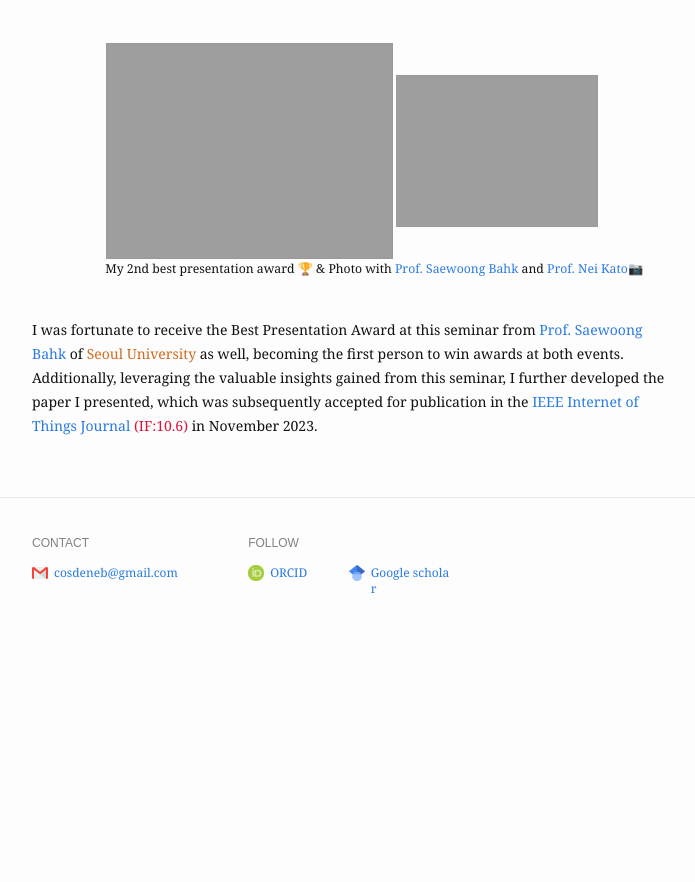
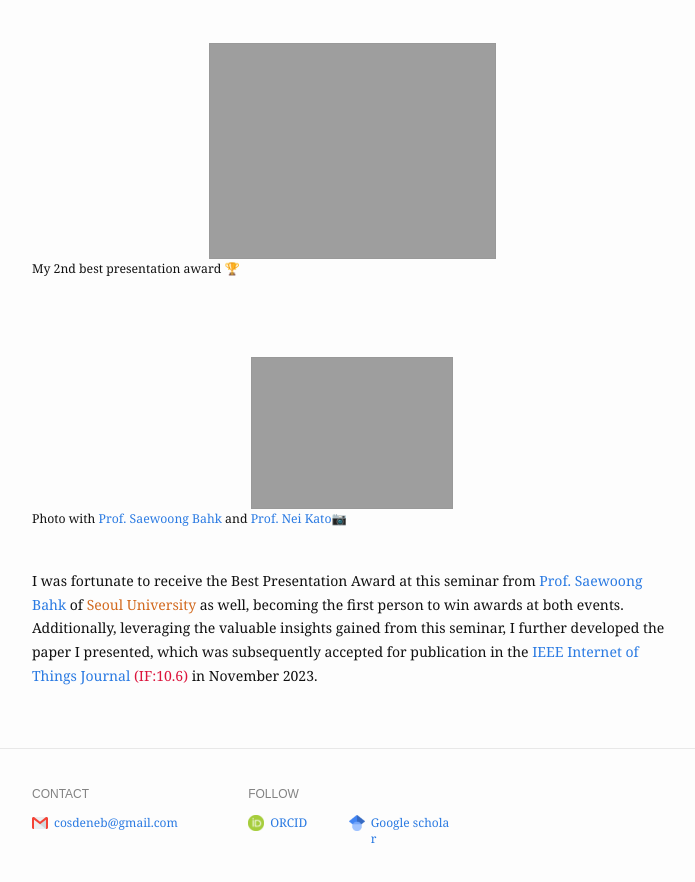
Before and after one commit to cosdeneb/cosdeneb.github.io, a Jekyll site: the page built from _posts/2022-12-26-A3.md, in a window 1280 px wide and 900 px high, scrolled down 1530 px. Shown: the top 882 px of the window, without its empty margins (288-983 px from the left). Built offline with Jekyll 4.4.1, drawn with Linux system fonts in a browser that asks for light colours; before the commit the page ends 2182 px from its top, so only the background shows below that.

Commit message:
Update 2022-12-26-A3.md

```diff
--- a/_posts/2022-12-26-A3.md
+++ b/_posts/2022-12-26-A3.md
@@ -35,11 +35,18 @@ Two months later, the A3 Foresight Program held its 2nd international joint semi
 <br/>
 <div style="text-align : center;">
   <img src="{{ "/assets/img/content/a3/gangnam_won.jpg" | absolute_url }}" width=285 class="post-pic"/>
+</div>
+<figcaption>
+  My 2nd best presentation award 🏆
+</figcaption>
+<br/>
+
+<br/>
+<div style="text-align : center;">
   <img src="{{ "/assets/img/content/a3/gangnam1.jpg" | absolute_url }}" width=200 class="post-pic"/>
 </div>
 <figcaption>
-  &nbsp;&nbsp;&nbsp;&nbsp;&nbsp;&nbsp;&nbsp;&nbsp;&nbsp;&nbsp;&nbsp;&nbsp;&nbsp;&nbsp;&nbsp;&nbsp;&nbsp;&nbsp;&nbsp;&nbsp;&nbsp;&nbsp;
-  My 2nd best presentation award 🏆 & Photo with <a href="https://scholar.google.com/citations?user=QQ8diWkAAAAJ&hl=ko&oi=ao">Prof. Saewoong Bahk</a> and <a href="https://scholar.google.com/citations?user=LfLfZXEAAAAJ&hl=ko&oi=ao">Prof. Nei Kato</a>📷
+  Photo with <a href="https://scholar.google.com/citations?user=QQ8diWkAAAAJ&hl=ko&oi=ao">Prof. Saewoong Bahk</a> and <a href="https://scholar.google.com/citations?user=LfLfZXEAAAAJ&hl=ko&oi=ao">Prof. Nei Kato</a>📷
 </figcaption>
 <br/>
 
```
